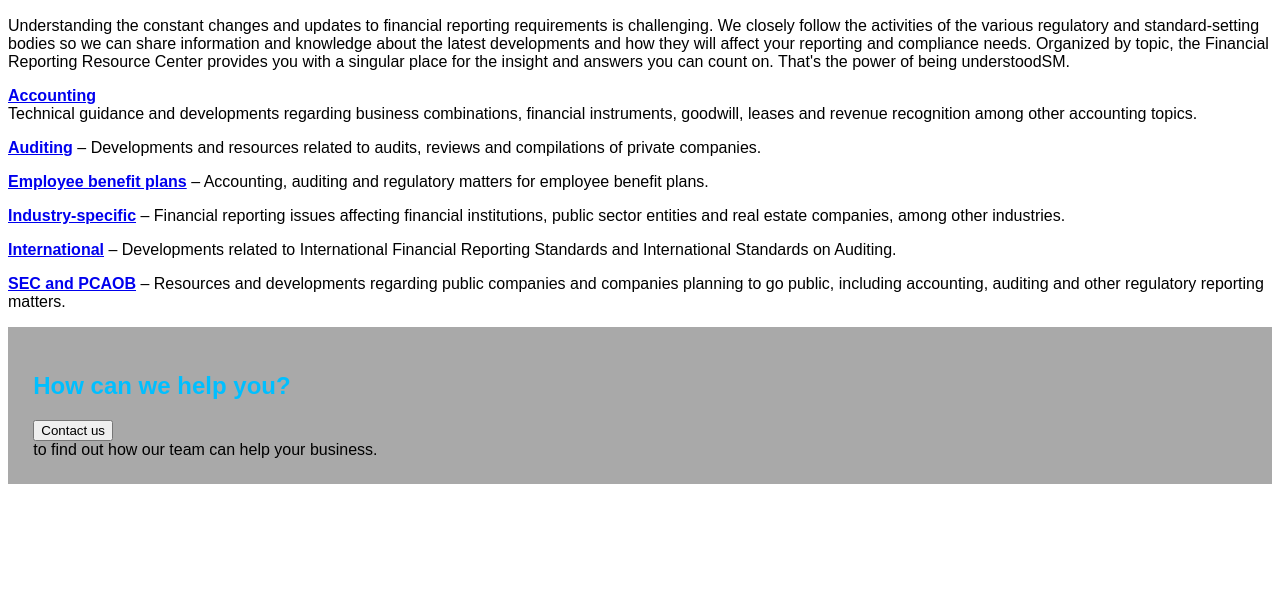
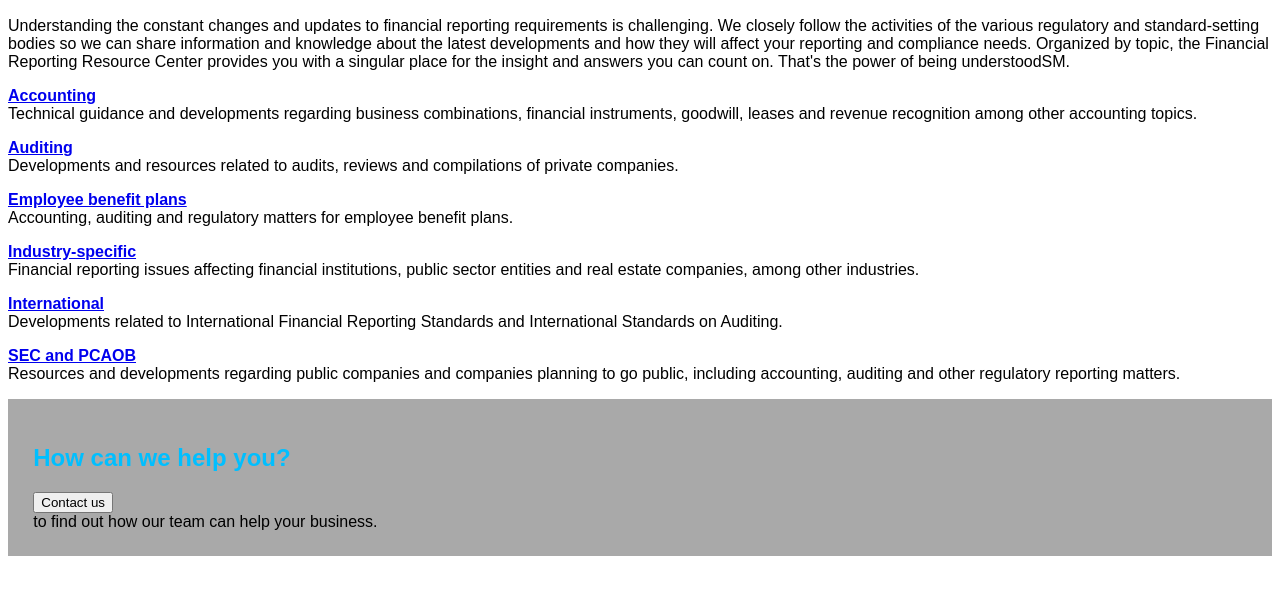
Before and after one commit to Mai-Kh/Template_Website-1, a plain HTML site: page index.html in a window 1280 px wide. Shown: the part 111-706 px from the top of the page. Drawn offline with Linux system fonts and the light colour scheme.

```diff
--- a/index.html
+++ b/index.html
@@ -14,15 +14,15 @@
 
 <p><b><a href="https://rsmus.com/what-we-do/services/assurance/financial-reporting-resource-center/financial-reporting-resource-center-accounting.html">Accounting</b></a><br>Technical guidance and developments regarding business combinations, financial instruments, goodwill, leases and revenue recognition among other accounting topics.</br></p>
 
-<p><b><a href="https://rsmus.com/what-we-do/services/assurance/financial-reporting-resource-center/financial-reporting-resource-center-auditing.html">Auditing</b></a> – Developments and resources related to audits, reviews and compilations of private companies.</p>
+<p><b><a href="https://rsmus.com/what-we-do/services/assurance/financial-reporting-resource-center/financial-reporting-resource-center-auditing.html">Auditing</b></a><br>Developments and resources related to audits, reviews and compilations of private companies.</br></p>
 
-<p><b><a href="https://rsmus.com/what-we-do/services/assurance/financial-reporting-resource-center/financial-reporting-resource-center-employee-benefit-plans.html">Employee benefit plans</b></a> – Accounting, auditing and regulatory matters for employee benefit plans.</p>
+<p><b><a href="https://rsmus.com/what-we-do/services/assurance/financial-reporting-resource-center/financial-reporting-resource-center-employee-benefit-plans.html">Employee benefit plans</b></a><br>Accounting, auditing and regulatory matters for employee benefit plans.</br></p>
 
-<p><b><a href="https://rsmus.com/what-we-do/services/assurance/financial-reporting-resource-center/financial-reporting-resource-center-industry-specific.html">Industry-specific</b></a> – Financial reporting issues affecting financial institutions, public sector entities and real estate companies, among other industries.</p>
+<p><b><a href="https://rsmus.com/what-we-do/services/assurance/financial-reporting-resource-center/financial-reporting-resource-center-industry-specific.html">Industry-specific</b></a><br>Financial reporting issues affecting financial institutions, public sector entities and real estate companies, among other industries.</br></p>
 
-<p><b><a href="https://rsmus.com/what-we-do/services/assurance/financial-reporting-resource-center/financial-reporting-resource-center-international.html">International</b></a> – Developments related to International Financial Reporting Standards and International Standards on Auditing.</p>
+<p><b><a href="https://rsmus.com/what-we-do/services/assurance/financial-reporting-resource-center/financial-reporting-resource-center-international.html">International</b></a><br>Developments related to International Financial Reporting Standards and International Standards on Auditing.</br></p>
 
-<p><b><a href="https://rsmus.com/what-we-do/services/assurance/financial-reporting-resource-center/financial-reporting-resource-center-sec-and-pcaob.html">SEC and PCAOB</b></a> – Resources and developments regarding public companies and companies planning to go public, including accounting, auditing and other regulatory reporting matters.</p>
+<p><b><a href="https://rsmus.com/what-we-do/services/assurance/financial-reporting-resource-center/financial-reporting-resource-center-sec-and-pcaob.html">SEC and PCAOB</b></a><br>Resources and developments regarding public companies and companies planning to go public, including accounting, auditing and other regulatory reporting matters.</br></p>
 
 <div id="contact">
 <h2>How can we help you?</h2>
```
